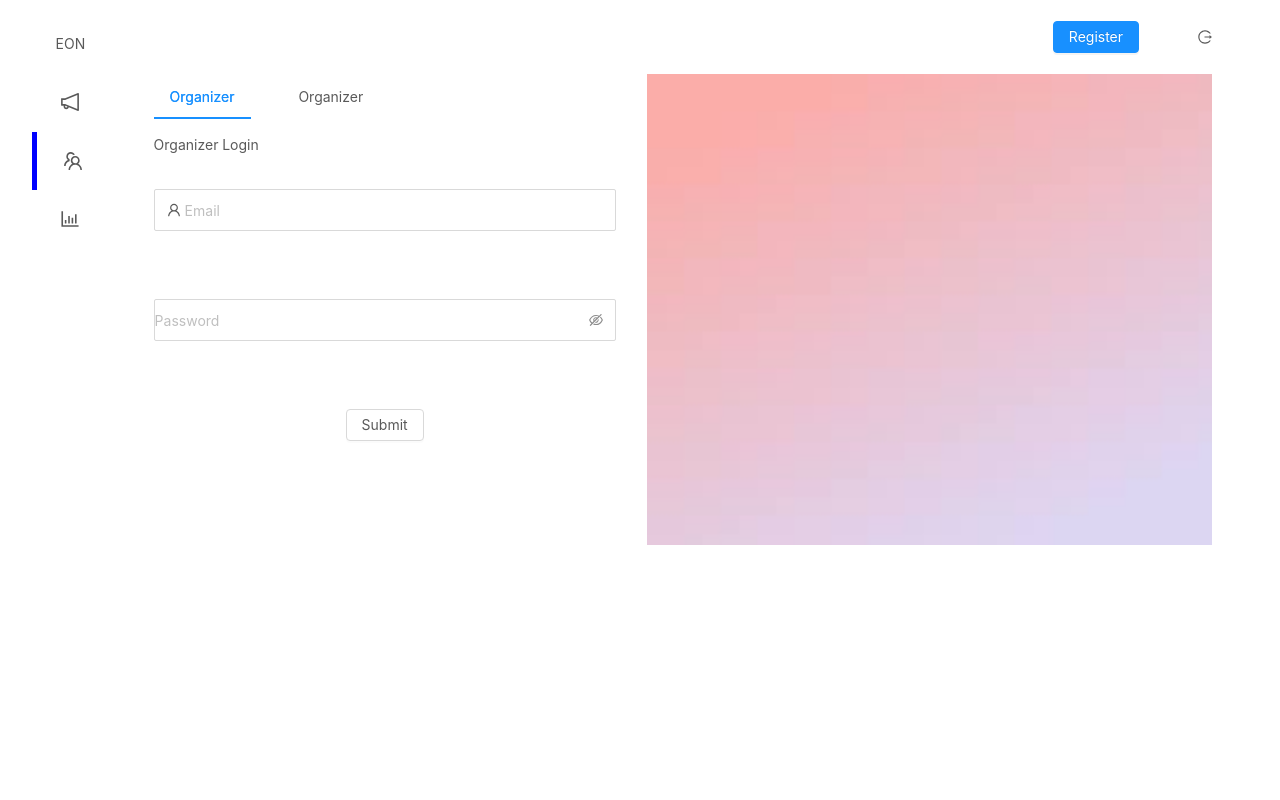
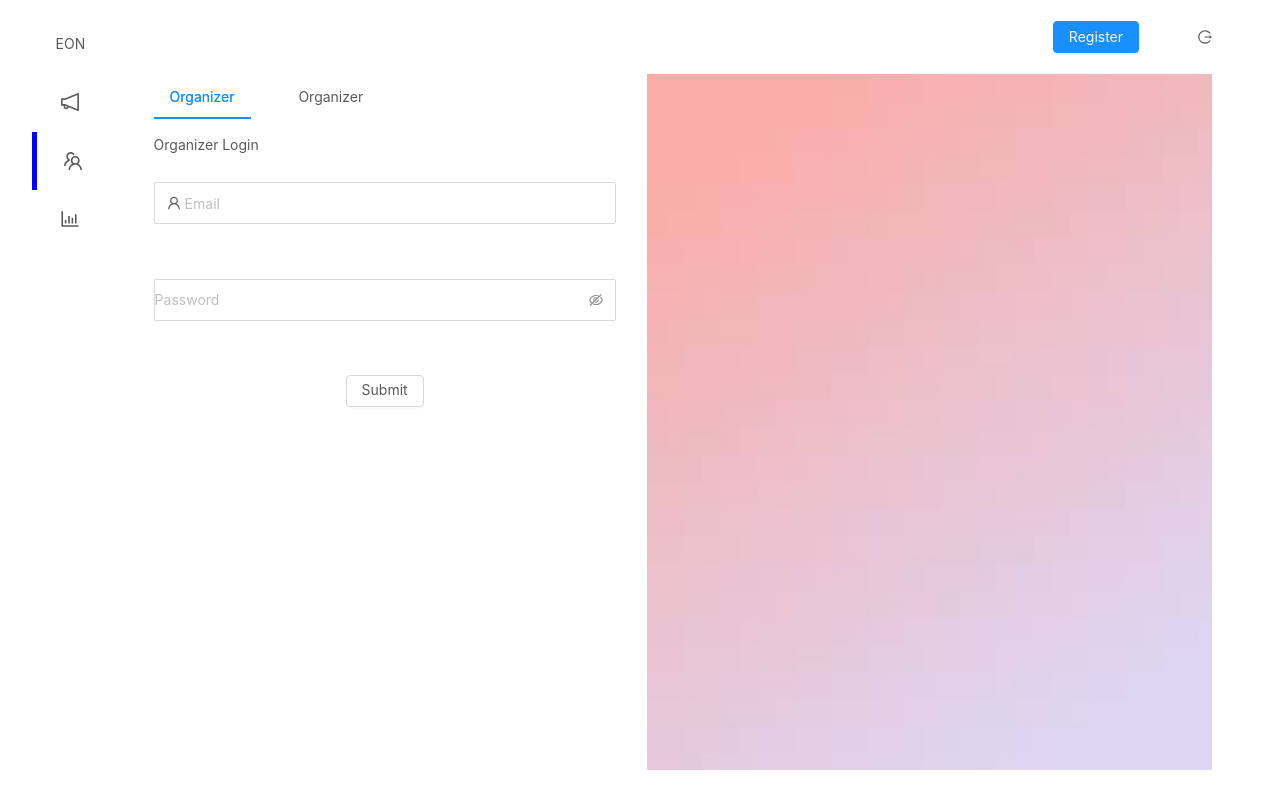
Before and after one commit to bhaarneval/eon-web, a React app: page /login in a window 1280 px wide. Built offline with nearby package versions, Linux system fonts and the light colour scheme.

Commit message:
basic layout

```diff
--- a/src/components/login/login.css
+++ b/src/components/login/login.css
@@ -6,7 +6,7 @@
 .loginContainer{
   display: flex;
   flex-direction: row;
-  height: 80vh;
+  height: 87vh;
   width: 100%;
 }
 
@@ -21,4 +21,5 @@
 
 .image{
   width: 100%;
+  height: 100%;
 }
--- a/src/components/login/login.js
+++ b/src/components/login/login.js
@@ -45,7 +45,7 @@ class Login extends Component {
             }}
           >
             {({ handleChange, handleSubmit, values, errors }) => (
-              <form style={{height:'50%'}} onSubmit={handleSubmit}>
+              <form style={{height:'40%'}} onSubmit={handleSubmit}>
                 <div className="flex flex-column vertical-center example-input">
                     <Input
                       size="large"
```
